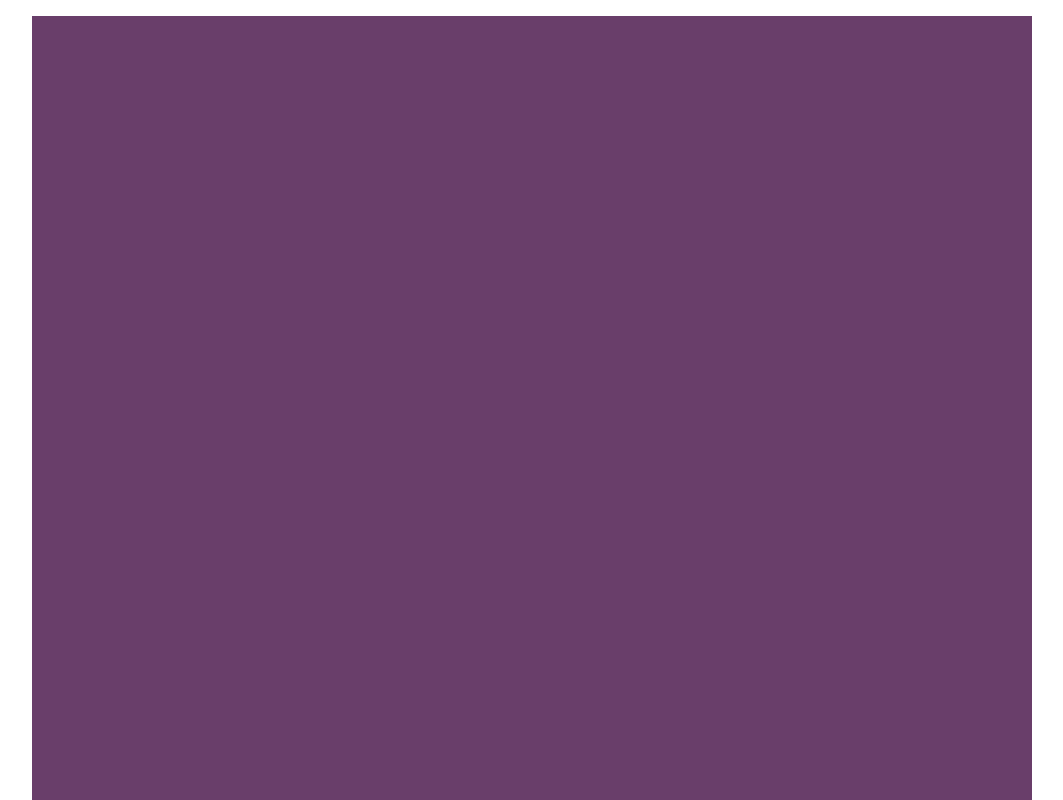
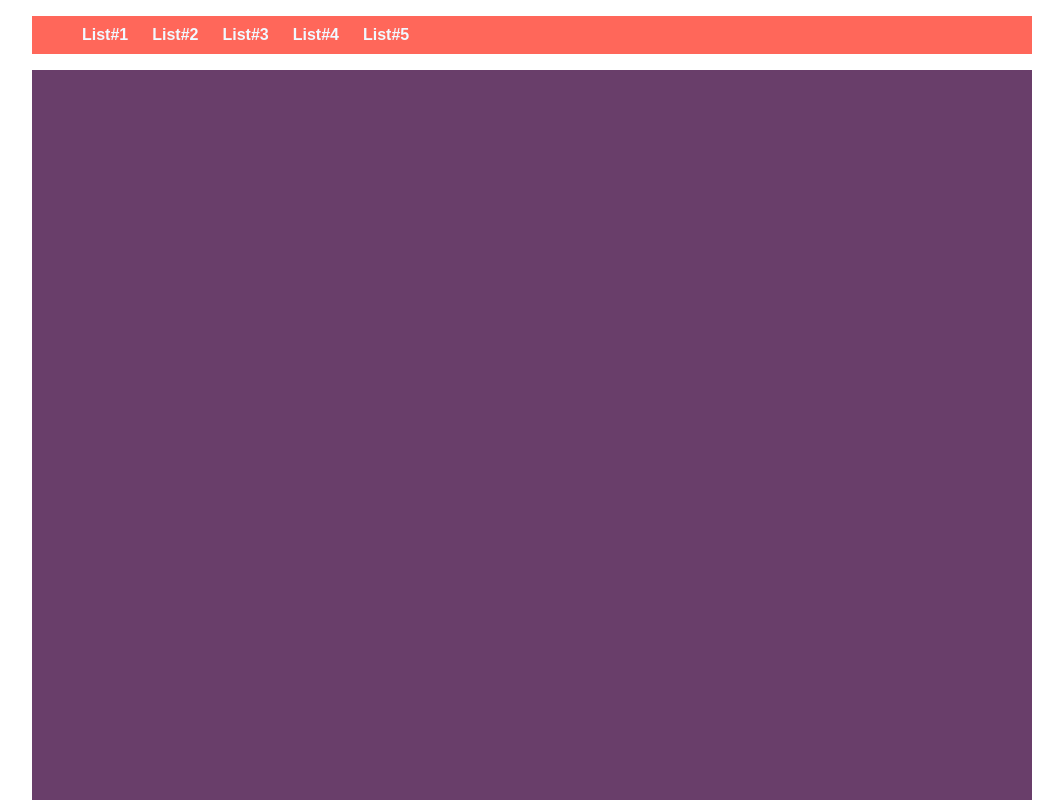
Before and after one commit to Dmitriy-1986/Sticky-ScrollY, a plain HTML site: page index.html in a window 1280 px wide. Shown: the top 800 px of the page, without its empty margins (108-1171 px from the left). Drawn offline with Linux system fonts and the light colour scheme.

Commit message:
Update index.html

```diff
--- a/index.html
+++ b/index.html
@@ -11,7 +11,13 @@
 <body>
     <div class="cont">
         <nav class="nav">
-            <ul class="list"></ul>
+            <ul class="list">
+                <li>List#1</li>
+                <li>List#2</li>
+                <li>List#3</li>
+                <li>List#4</li>
+                <li>List#5</li>
+            </ul>
         </nav>
         <div class="section1 box"></div>
         <div class="box"></div>
```
